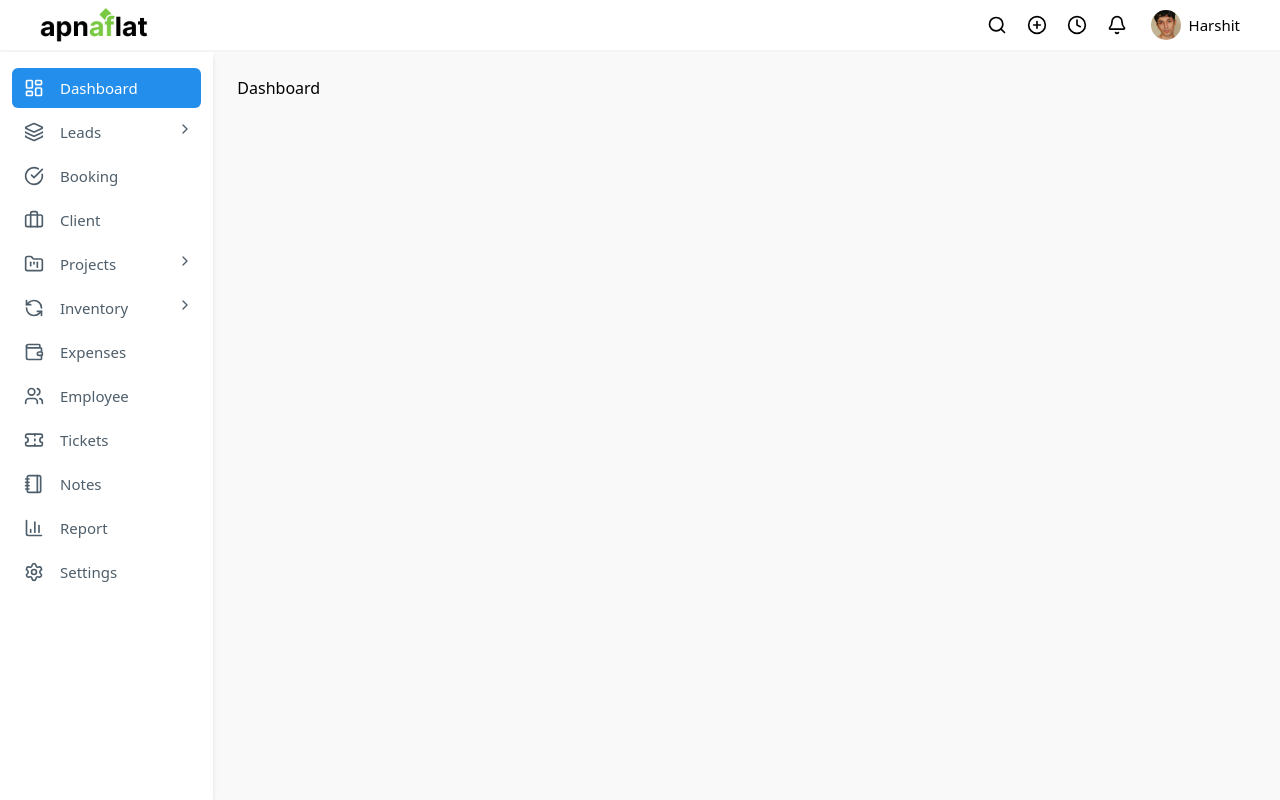
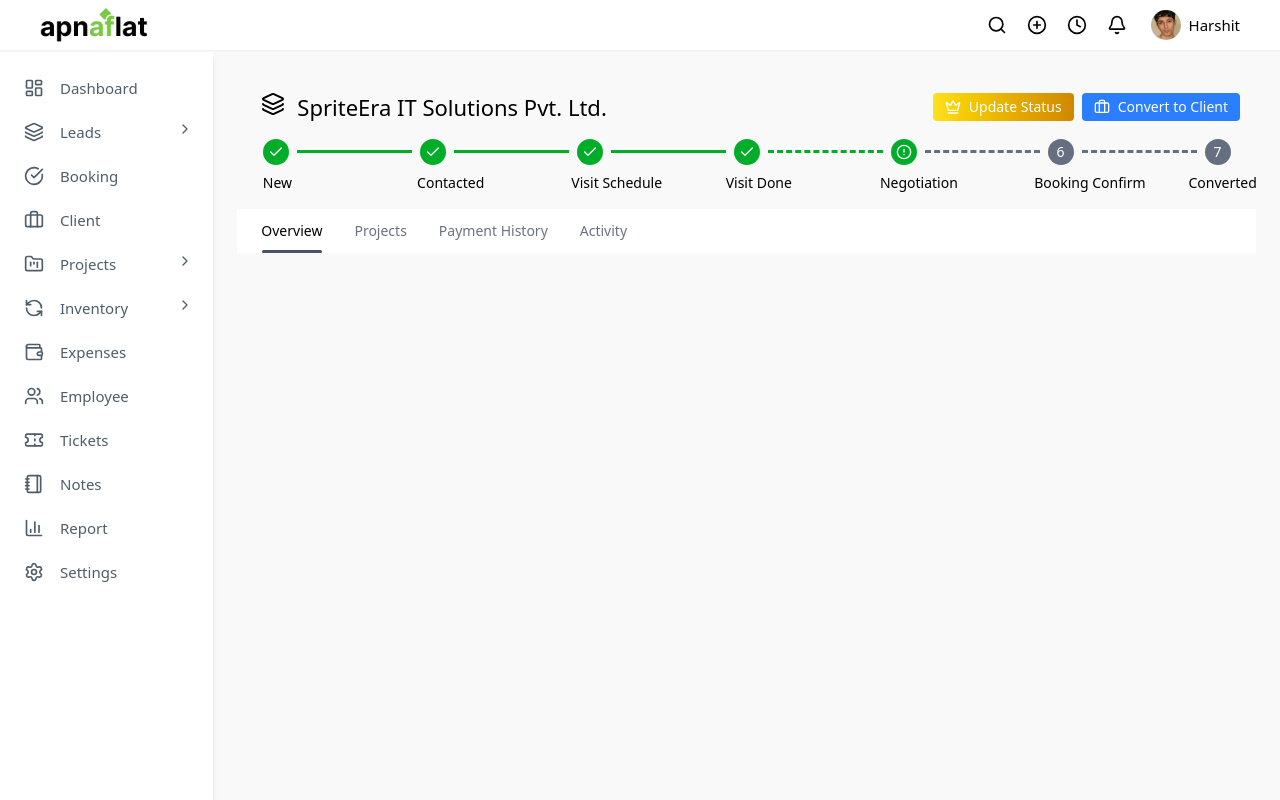
Before and after one commit to Abhinav22choubey/Mangement-Dashboard, a React (Vite) app: page /dashboard/Bookings/allClient/client in a window 1280 px wide. Before the commit this address led to /dashboard. Built offline with nearby package versions, Linux system fonts and the light colour scheme.

Commit message:
added common

```diff
--- a/src/App.jsx
+++ b/src/App.jsx
@@ -19,7 +19,7 @@
 import BookedClient from "./components/Bookings/BookedClient";
 import "./App.css";
 import AddLeads from "./pages/AddLeads";
-
+import Client from "./components/Bookings/Client/Client.jsx";
 export const App = () => {
   const location = useLocation();
 
@@ -71,10 +71,14 @@
             <Route path="kanban" element={<Kanban />} />
             <Route path="add" element={<AddLeads />} />
           </Route>
-          <Route path="Bookings"  >
-            <Route index element={<Bookings />} />
-            <Route path="allClient" element={<BookedClient />} />
-           </Route>
+          <Route path="Bookings" element={<Outlet />}>
+
+            <Route index element={<Bookings/>}/>
+            <Route path="allClient" element={<Outlet/>} >
+              <Route index element={<BookedClient />} />
+              <Route path="client" element={<Client />} />
+            </Route>
+          </Route>
         </Route>
 
         {/* Fallback */}
--- /dev/null
+++ b/src/common/Heading.jsx
@@ -0,0 +1,34 @@
+import React from "react";
+import { Layers, Crown, Briefcase } from "lucide-react";
+
+function Heading() {
+  return (
+    <div className="flex flex-col gap-3 sm:flex-row sm:items-center sm:justify-between p-4 rounded-md">
+
+      <div className="justify-end gap-1 ml-2 flex">
+        <span>
+          <Layers />
+        </span>
+
+        <h1 className="ml-2 text25 font-medium">
+          SpriteEra IT Solutions Pvt. Ltd.
+        </h1>
+      </div>
+
+      <div className="flex justify-center gap-2">
+
+        <button className="flex items-center gap-2 px-3 py-1 text14 text-white rounded bg-gradient-to-r from-yellow-300 to-yellow-600">
+          <Crown size={16} /> Update Status
+        </button>
+
+        <button className="flex items-center gap-2 px-3 py-1 text14 text-white rounded bg-blue-500">
+          <Briefcase size={16} /> Convert to Client
+        </button>
+
+      </div>
+
+    </div>
+  );
+}
+
+export default Heading;
--- /dev/null
+++ b/src/common/StatusBar.jsx
@@ -0,0 +1,75 @@
+import React from "react";
+import { Check, AlertCircle } from "lucide-react";
+
+
+
+export default function StatusBar({steps}) {
+  return (
+    <div className="w-full overflow-hidden flex justify-center">
+      <div className="w-full relative max-w-[95%]">
+
+        {/* Bar */}
+        <div className="flex items-center justify-between">
+          {steps.map((step, index) => {
+            const isDone = step.status === "done";
+            const isActive = step.status === "active";
+
+            return (
+              <div
+                key={step.id}
+                className="flex items-center flex-1 last:flex-none"
+              >
+                {/* Circle */}
+                <div
+                  className={`shrink-0 w-[22px] h-[22px] sm:w-[26px] sm:h-[26px] rounded-full flex items-center justify-center z-10
+                  ${isDone || isActive ? "bg-[#00AD28]" : "bg-[#666E81]"}`}
+                >
+                  {isDone && (
+                    <Check size={14} className="text-white sm:w-4 sm:h-4" />
+                  )}
+                  {isActive && (
+                    <AlertCircle size={14} className="text-white sm:w-4 sm:h-4" />
+                  )}
+                  {step.status === "pending" && (
+                    <span className="text-white text12 sm:text14">
+                      {step.id}
+                    </span>
+                  )}
+                </div>
+
+                {/* Line */}
+                {index < steps.length - 1 && (
+                  <div className="flex-1 px-1 sm:px-2">
+                    <div
+                      className={`h-[2px] sm:h-[3px]
+                      ${
+                        index < 3
+                          ? "bg-[#00AD28]"
+                          : index === 3
+                          ? "border-t-[2px] sm:border-t-[3px] border-dashed border-[#00AD28]"
+                          : "border-t-[2px] sm:border-t-[3px] border-dashed border-[#666E81]"
+                      }`}
+                    />
+                  </div>
+                )}
+              </div>
+            );
+          })}
+        </div>
+
+        {/* Labels */}
+        <div className="flex justify-between pr-4 mt-2 text12 sm:text14 text-black">
+          {steps.map((step) => (
+            <div
+              key={step.id}
+              className="w-[22px] sm:w-[26px] text-center whitespace-nowrap"
+            >
+              {step.label}
+            </div>
+          ))}
+        </div>
+
+      </div>
+    </div>
+  );
+}
--- /dev/null
+++ b/src/common/TabOver.jsx
@@ -0,0 +1,26 @@
+export default function Tab({tabs, activeTab, setActiveTab }) {
+
+  return (
+    <div className="w-full mt-4 flex justify-start pl-6 z-50 bg-white overflow-x-auto hide-scrollbar">
+      <div className="flex gap-8 min-w-max">
+        {tabs.map((tab) => (
+          <button
+            key={tab.id}
+            onClick={() => setActiveTab(tab.id)}
+            className={`relative py-3 transition-all text14 whitespace-nowrap ${
+              activeTab === tab.id
+                ? "text-black font-medium"
+                : "text-gray-500"
+            }`}
+          >
+            {tab.name}
+
+            {activeTab === tab.id && (
+              <span className="absolute left-1/2 -translate-x-1/2 bottom-0 h-[3px] w-[60px] bg-gray-600 rounded-full" />
+            )}
+          </button>
+        ))}
+      </div>
+    </div>
+  );
+}
--- a/src/components/Bookings/BookedClient.jsx
+++ b/src/components/Bookings/BookedClient.jsx
@@ -1,7 +1,7 @@
   import React, { useState } from "react";
   import { Search, Eye, Filter, Columns2,CircleX, Crosshair } from "lucide-react";
   import profile from "../../assets/kanban/profile.jpg";
-
+ import { useNavigate } from "react-router-dom";
   const clientsData = [
     {
       name: "Rahul Singh",
@@ -111,7 +111,7 @@
     const filteredData = clientsData.filter((c) =>
       c.name.toLowerCase().includes(search.toLowerCase())
     );
-
+    const navigate = useNavigate();
     return (
       <div className="w-full p-1 md:p-1">
         {/* Container */}
@@ -121,7 +121,7 @@
           <div className="border-b  border-black/10 px-5 py-2 flex flex-col md:flex-row justify-between items-start md:items-center gap-4">
             <h2 className="text18 font-medium">All Client</h2>
 
-            <button className="bg-(--primary) text-white px-5 py-2 rounded text14">
+            <button onClick={()=>{navigate('client')}} className="bg-(--primary) text-white px-5 py-2 rounded text14">
               Add New Client
             </button>
           </div>
--- a/src/components/Bookings/Booking.jsx
+++ b/src/components/Bookings/Booking.jsx
@@ -122,7 +122,7 @@
           {/* STATS */}
           <div className="grid grid-cols-1 sm:grid-cols-2 lg:grid-cols-4 gap-5">
             <button onClick={()=>{
-               navigate(`allClient`)
+              navigate("/dashboard/Bookings/allClient");
             }}><StatCard title="Total Bookings" value="998" bg="bg-blue-50" iconBg="bg-[var(--sky)]" Icon={Building2} /></button>
             <StatCard title="Today's New Booking" value="5" bg="bg-yellow-50" iconBg="bg-[var(--yellow)]" Icon={ClipboardList} />
             <StatCard title="Pending Booking" value="15" bg="bg-yellow-50" iconBg="bg-[var(--yellow)]" Icon={ClipboardList} />
--- /dev/null
+++ b/src/components/Bookings/Client/Client.jsx
@@ -0,0 +1,32 @@
+import React from 'react'
+import { useState } from 'react';
+import Heading from '../../../common/Heading.jsx';
+import StatusBar from '../../../common/StatusBar.jsx';
+import TabOver from '../../../common/TabOver.jsx';
+function Client() {
+  const tabs = [
+    { name: "Overview", id: "Coverview" },
+    { name: "Projects", id: "Cprojects" },
+    { name: "Payment History", id: "paymentHistory" },
+    { name: "Activity", id: "activity" },
+  ];
+  const steps = [
+    { id: 1, label: "New", status: "done" },
+    { id: 2, label: "Contacted", status: "done" },
+    { id: 3, label: "Visit Schedule", status: "done" },
+    { id: 4, label: "Visit Done", status: "done" },
+    { id: 5, label: "Negotiation", status: "active" },
+    { id: 6, label: "Booking Confirm", status: "pending" },
+    { id: 7, label: "Converted", status: "pending" },
+  ];
+  const [activeTab, setActiveTab] = useState("Coverview");
+  return (
+    <div>
+      <Heading />
+      <StatusBar steps={steps} />
+      <TabOver tabs={tabs} activeTab={activeTab} setActiveTab={setActiveTab} />
+    </div>
+  )
+}
+
+export default Client;
--- a/src/pages/Bookings.jsx
+++ b/src/pages/Bookings.jsx
@@ -1,8 +1,12 @@
 import React from 'react'
 import Booking from '../components/Bookings/Booking.jsx'
+import {Outlet} from 'react-router-dom'
 function Bookings() {
   return (
+    <>
     <Booking/>
+    <Outlet/>
+    </>
   )
 }
 
```
Also changed, not shown: src/components/Bookings/Client/ClientOverview.jsx (added).
